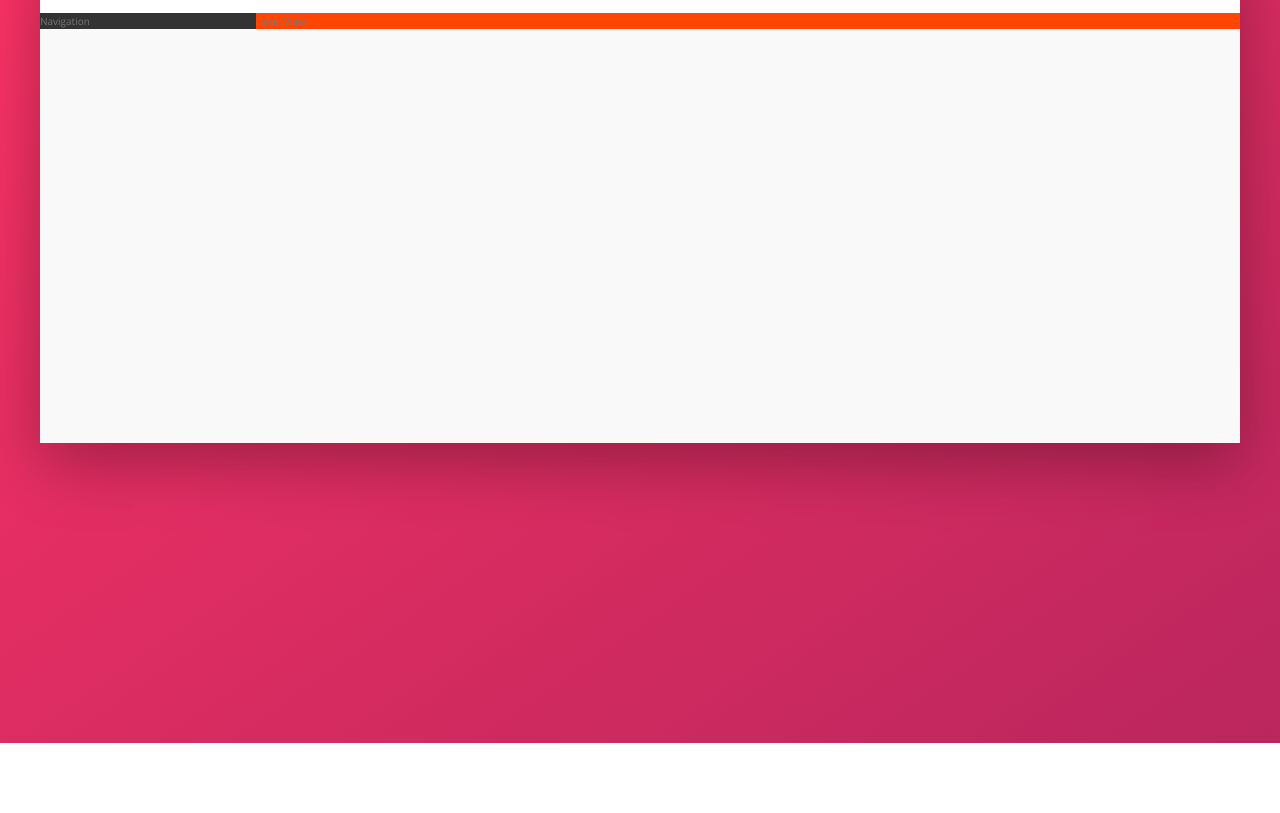
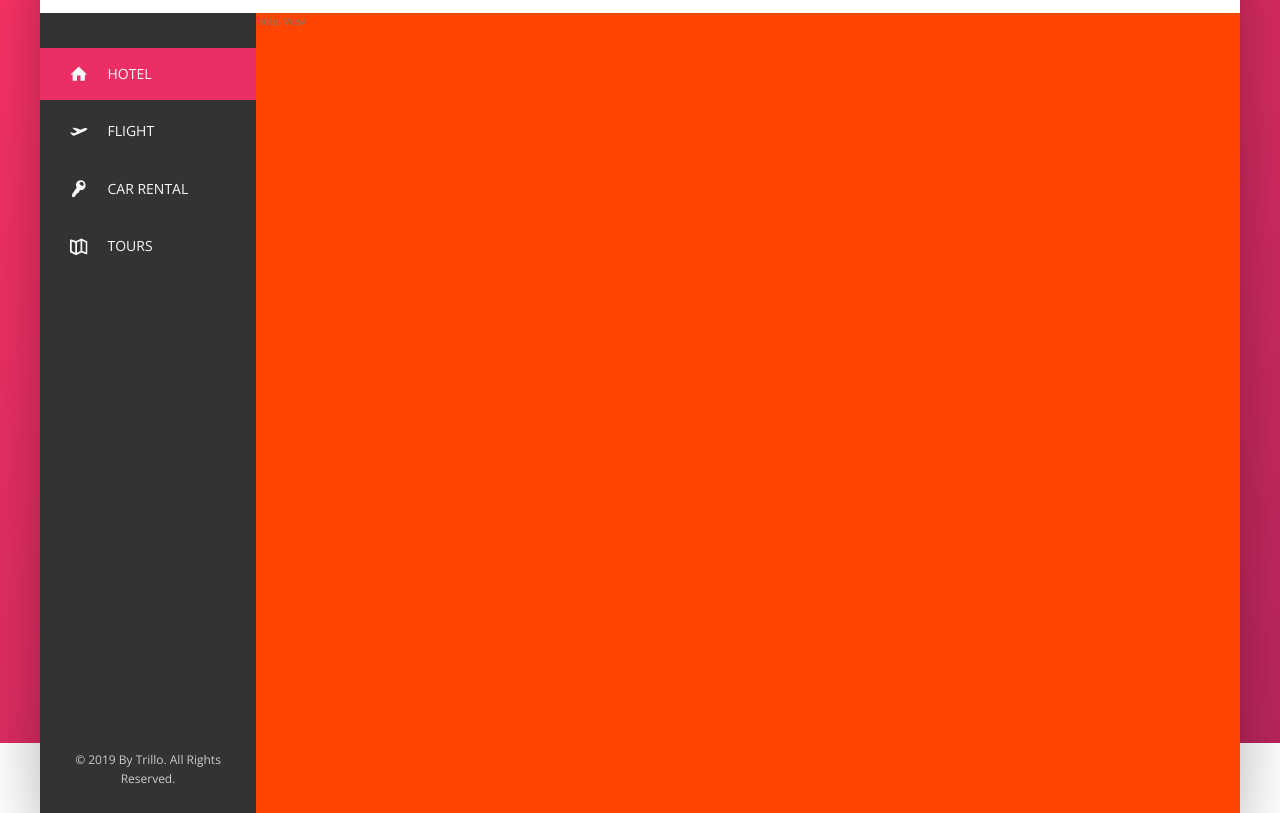
Before and after one commit to harrygothold/Trillio, a website: page index.html in a window 1280 px wide. Shown: the part 137-950 px from the top of the page. Before the commit the page ends 880 px from the top, so only its background shows below. Drawn offline with nearby package versions, Linux system fonts and the light colour scheme.

Commit message:
finished side nav

```diff
--- a/index.html
+++ b/index.html
@@ -46,8 +46,48 @@
         </header>
         <div class="content">
             <nav class="sidebar">
-                Navigation
+                <ul class="side-nav">
+                    <li class="side-nav__item side-nav__item--active">
+                        <a href="#" class="side-nav__link">
+                            <svg class="side-nav__icon">
+                                <use xlink:href="img/sprite.svg#icon-home"></use>
+                            </svg>
+                            <span>Hotel</span>
+                        </a>
+                    </li>
+                    <li class="side-nav__item">
+                        <a href="#" class="side-nav__link">
+                            <svg class="side-nav__icon">
+                                <use xlink:href="img/sprite.svg#icon-aircraft-take-off"></use>
+                            </svg>
+                            <span>Flight</span>
+                        </a>
+                    </li>
+                    <li class="side-nav__item">
+                        <a href="#" class="side-nav__link">
+                            <svg class="side-nav__icon">
+                                <use xlink:href="img/sprite.svg#icon-key"></use>
+                            </svg>
+                            <span>Car Rental</span>
+                        </a>
+                    </li>
+                    <li class="side-nav__item">
+                        <a href="#" class="side-nav__link">
+                            <svg class="side-nav__icon">
+                                <use xlink:href="img/sprite.svg#icon-map"></use>
+                            </svg>
+                            <span>Tours</span>
+                        </a>
+                    </li>
+                </ul>
+                <div class="legal">
+                    &copy; 2019 By Trillo. All Rights Reserved.
+                </div>
             </nav>
+
+
+
+
             <main class="hotel-view">
                 Hotel View
             </main>
--- a/sass/_components.scss
+++ b/sass/_components.scss
@@ -113,3 +113,70 @@
         margin-right: 1rem;
     }
 }
+
+
+//Side nav
+.side-nav {
+    font-size: 1.4rem;
+    list-style: none;
+    margin-top: 3.5rem;
+
+    &__item {
+        position: relative;
+        &:not(:last-child) {
+            margin-bottom: .5rem;
+        }
+    }
+
+    &__item::before {
+        content: '';
+        position: absolute;
+        top: 0;
+        left: 0;
+        height: 100%;
+        width: 3px;
+        background-color: var(--color-primary);
+        transform: scaleY(0);
+        transition: transform .2s, width .4s cubic-bezier(1,0,0,1) .2s, background-color .1s;
+    }
+
+    &__item:hover::before,
+    &__item--active::before {
+        transform: scaleY(1);
+        width: 100%;
+    }
+;
+    &__item:active::before {
+        background-color: var(--color-primary-light)
+    }
+
+    &__link:link,
+    &__link:visited {
+        color: var(--color-grey-light-1);
+        text-decoration: none;
+        text-transform: uppercase;
+        display: block;
+        padding: 1.5rem 3rem;
+        position: relative;
+        z-index: 10;
+
+        display: flex;
+        align-items: center;
+    }
+
+    &__icon {
+        width: 1.75rem;
+        height: 1.75rem;
+        margin-right: 2rem;
+        fill: currentColor;
+    }
+}
+
+//legal text
+.legal {
+    font-size: 1.2rem;
+    text-align: center;
+    padding: 2.5rem;
+    color: var(--color-grey-light-4);
+
+}
--- a/sass/_layout.scss
+++ b/sass/_layout.scss
@@ -23,9 +23,13 @@
 .sidebar {
     background-color: var(--color-grey-dark-1);
     flex: 0 0 18%;
+    display: flex;
+    flex-direction: column;
+    justify-content: space-between;
 }
 
 .hotel-view {
     background-color: orangered;
     flex: 1;
+    height: 80rem;
 }
```
Also changed, not shown: css/style.comp.css.
